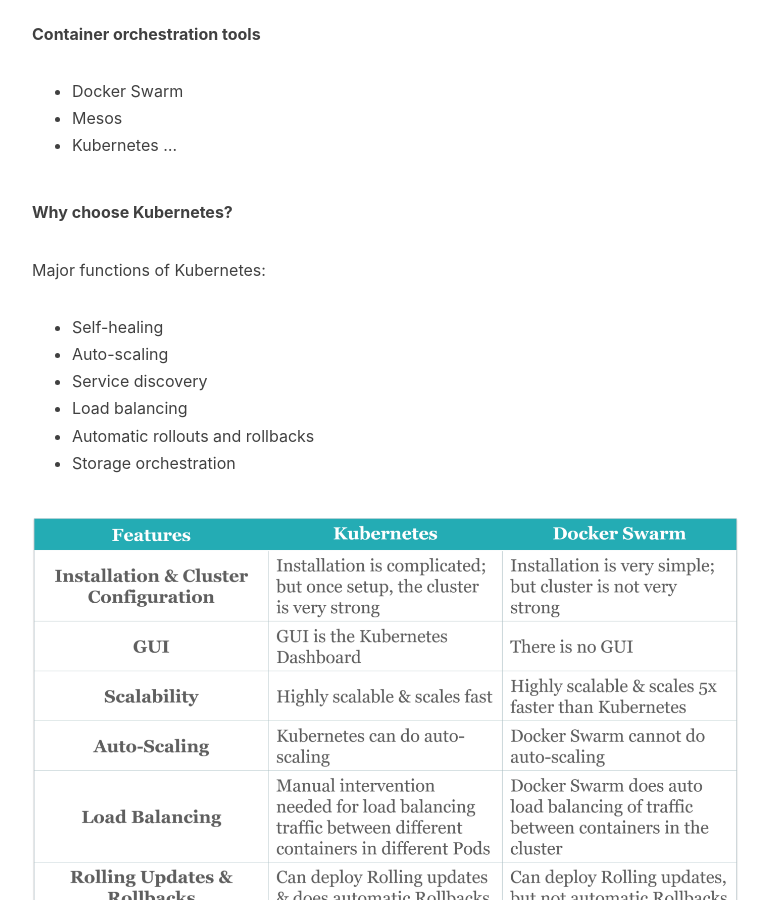
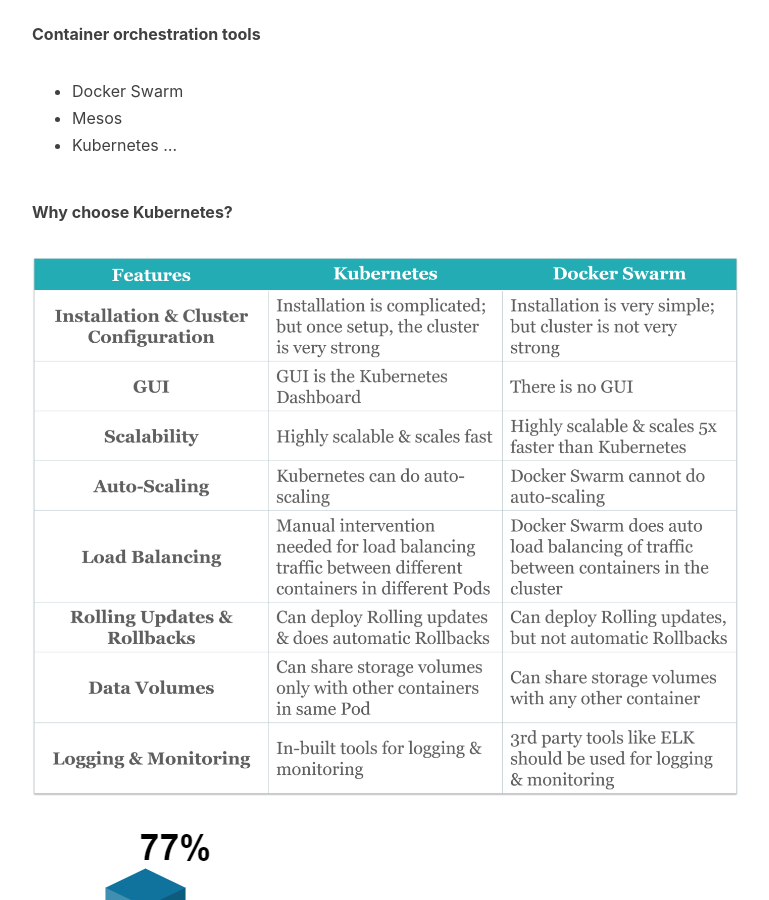
Before and after one commit to Lanzhou-J/Lanzhou-J.github.io, a Jekyll site: the page built from _posts/2022-02-16-DevOps-06-k8s.md, in a window 1280 px wide and 900 px high, scrolled down 1203 px. Shown: the whole window, without its empty margins (233-1002 px from the left). Built offline with Jekyll 4.4.1, drawn with Linux system fonts in a browser that asks for light colours; nearby versions of some CDN libraries; comment, search, counter and statistics services are not loaded.

Commit message:
delete major functions

```diff
--- a/_posts/2022-02-16-DevOps-06-k8s.md
+++ b/_posts/2022-02-16-DevOps-06-k8s.md
@@ -42,14 +42,6 @@
 - Kubernetes ...
 
 **Why choose Kubernetes?**
-
-Major functions of Kubernetes:
-- Self-healing
-- Auto-scaling
-- Service discovery
-- Load balancing
-- Automatic rollouts and rollbacks
-- Storage orchestration
 
 ![why k8s](/img/in-post/why-choose-k8s.png)
 ![k8s market share](/img/in-post/k8s-market-share.png)
```
